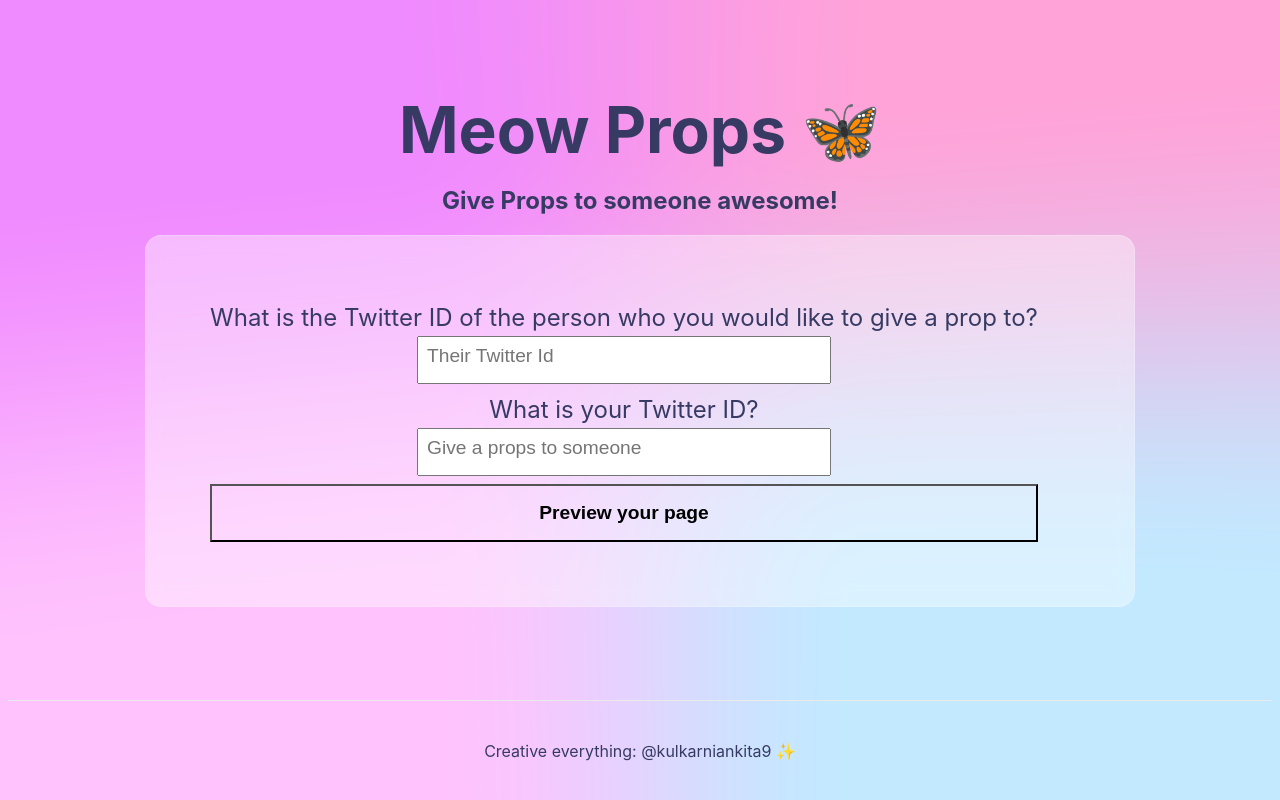
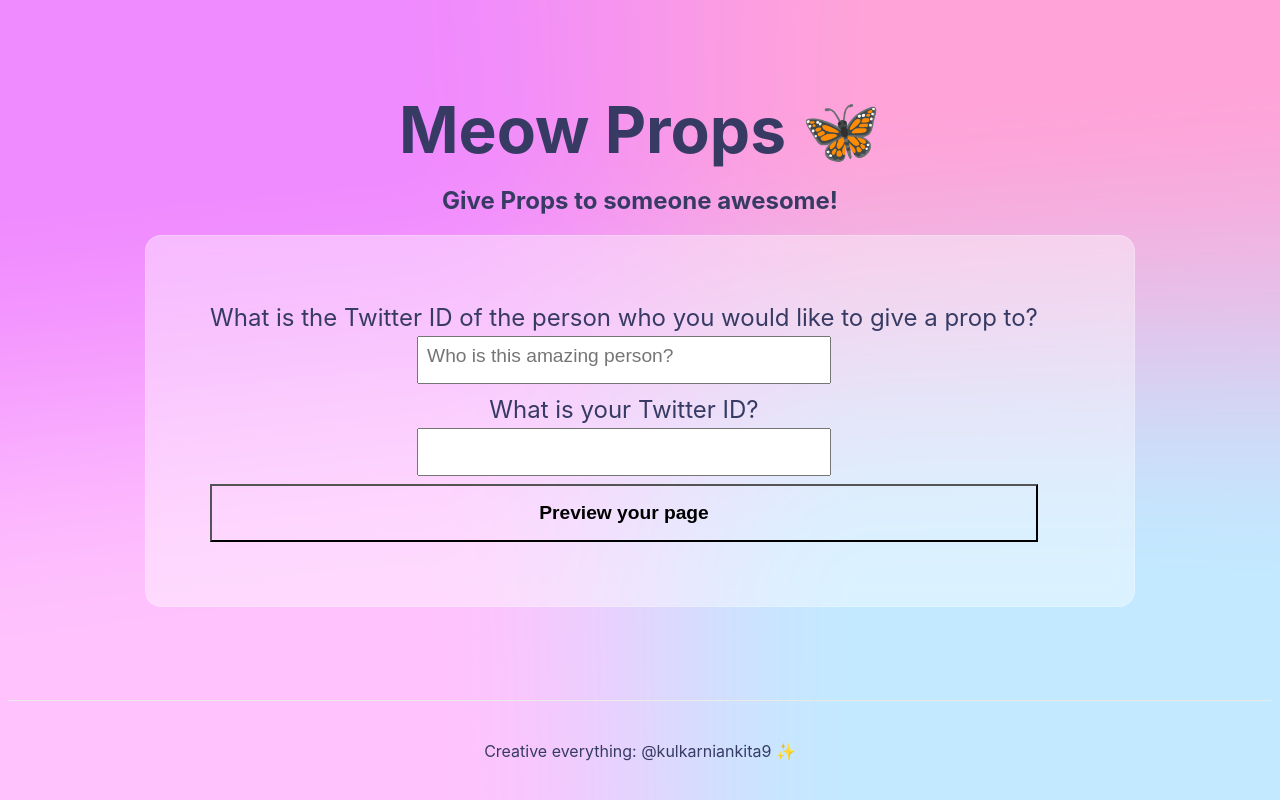
Before and after one commit to kulkarniankita/meowprops, a Next.js app: page / in a window 1280 px wide. Built offline with nearby package versions, Linux system fonts and the light colour scheme.

Commit message:
Update index.js

```diff
--- a/pages/index.js
+++ b/pages/index.js
@@ -79,7 +79,7 @@ export default function Home() {
             <input
               type="text"
               name="toTwitterId"
-              placeholder="Their Twitter Id"
+              placeholder="Who is this amazing person?"
               value={toTwitterId}
               onChange={handleOnChange}
             />
@@ -91,7 +91,7 @@ export default function Home() {
             <input
               type="text"
               name="fromTwitterId"
-              placeholder="Give a props to someone"
+              placeholder=""
               value={fromTwitterId}
               onChange={handleOnChange}
             />
```
